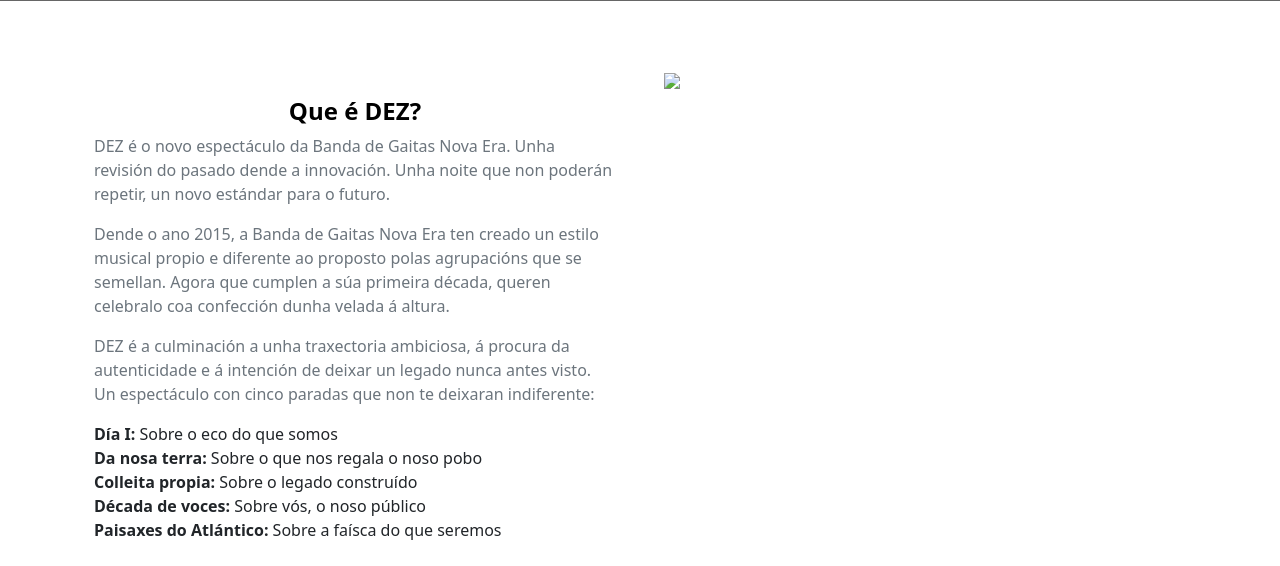
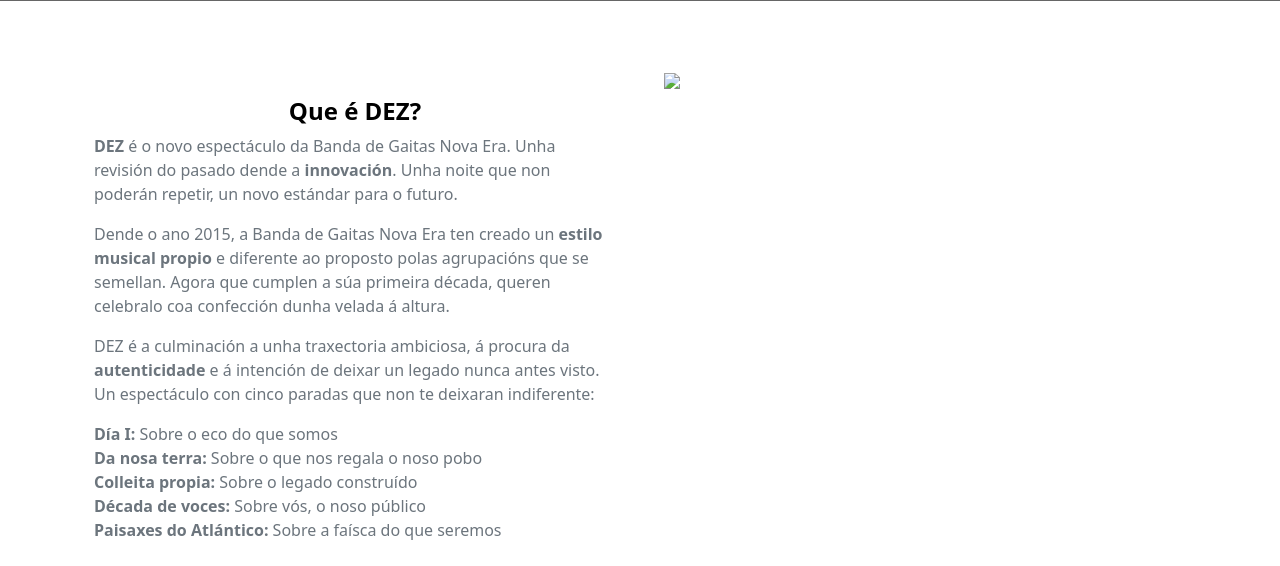
Before and after one commit to paquinho89/novaera, a Django app: page / in a window 1280 px wide. Shown: the part 847-1413 px from the top of the page. Run offline with Django 3.2, Linux system fonts and the light colour scheme; some libraries are stand-ins or nearby versions.

Commit message:
Update home_page.html

```diff
--- a/NovaEra/templates/home_page.html
+++ b/NovaEra/templates/home_page.html
@@ -89,29 +89,27 @@
     <div class="container">
        <!--Section: Content 1-->
       <section>
-        <div class="row">
+        <div class="row mb-4">
           <div class="col-md-6 gx-5 mb-2 order-2 order-md-1">
             <a href="{% url 'faladoiras' %}" style="text-decoration: none; color: black;">
               <strong><h4 class="text-center mt-4"><strong>Que é DEZ?</strong></h4></strong>
             </a>
             <p class="text-muted">
-              DEZ é o novo espectáculo da Banda de Gaitas Nova Era. Unha revisión do pasado dende a innovación. Unha noite que non poderán repetir, un novo estándar para o futuro.
+              <strong>DEZ</strong> é o novo espectáculo da Banda de Gaitas Nova Era. Unha revisión do pasado dende a <strong>innovación</strong>. Unha noite que non poderán repetir, un novo estándar para o futuro.
             </p>
            <p class="text-muted">
-            Dende o ano 2015, a Banda de Gaitas Nova Era ten creado un estilo musical propio e diferente ao proposto polas agrupacións que se semellan. Agora que cumplen a súa primeira década, queren celebralo coa confección dunha velada á altura.
+            Dende o ano 2015, a Banda de Gaitas Nova Era ten creado un <strong>estilo musical propio</strong> e diferente ao proposto polas agrupacións que se semellan. Agora que cumplen a súa primeira década, queren celebralo coa confección dunha velada á altura.
             </p>
             <p class="text-muted">
-            DEZ é a culminación a unha traxectoria ambiciosa, á procura da autenticidade e á intención de deixar un legado nunca antes visto. Un espectáculo con cinco paradas que non te deixaran indiferente:
+            DEZ é a culminación a unha traxectoria ambiciosa, á procura da <strong>autenticidade</strong> e á intención de deixar un legado nunca antes visto. Un espectáculo con cinco paradas que non te deixaran indiferente:
             </p>
-            <p class="text-muted">
-            <ul class="list-unstyled">
+            <ul class="text-muted list-unstyled">
               <li><strong>Día I:</strong> Sobre o eco do que somos</li>
               <li><strong>Da nosa terra:</strong> Sobre o que nos regala o noso pobo</li>
               <li><strong>Colleita propia:</strong> Sobre o legado construído</li>
               <li><strong>Década de voces:</strong> Sobre vós, o noso público</li>
               <li><strong>Paisaxes do Atlántico:</strong> Sobre a faísca do que seremos</li>
              </ul>
-            </p>
           </div>
           <div class="col-md-6 gx-5 mb-2 order-1 order-md-2">
             <div class="bg-image hover-overlay ripple shadow-2-strong rounded-5" data-mdb-ripple-color="light">
```
